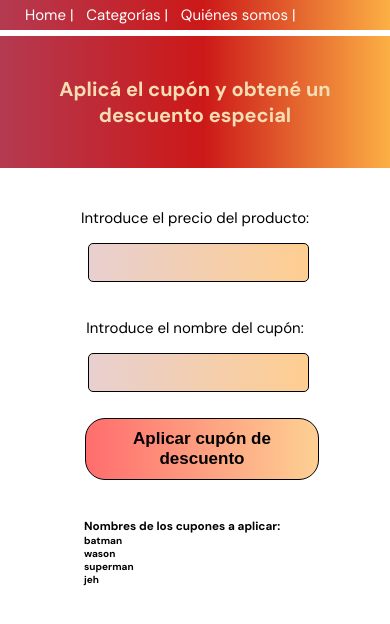
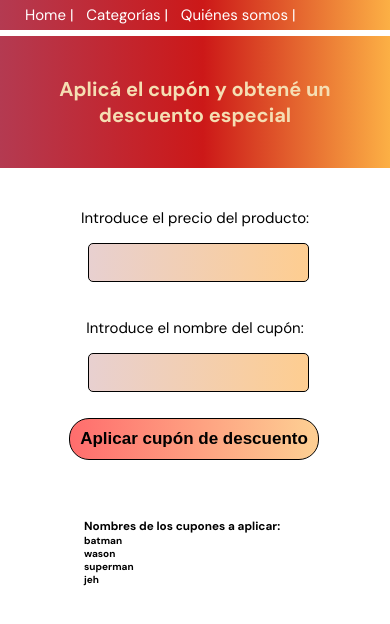
Before and after one commit to JoaquinWald/coupon-discount-project, a plain HTML site: page index.html in a window 390 px wide. Drawn offline with Linux system fonts and the light colour scheme.

Commit message:
Añadidos los media queries para tablet y desktop

```diff
--- /dev/null
+++ b/desktop.css
@@ -0,0 +1,8 @@
+.button-class{
+  width: 20%;
+  left: calc(50% - 130px);
+}
+
+.parrafo-resultado{
+  left: calc(50% - 445px);
+}
--- a/index.html
+++ b/index.html
@@ -9,6 +9,8 @@
   <title>Cupones con descuento</title>
   <link rel="stylesheet" href="./style.css">
   <link href="https://fonts.googleapis.com/css2?family=DM+Sans:wght@400;500;700&display=swap" rel="stylesheet">
+  <link rel="stylesheet" href="./tablet.css" media="(min-width: 768px)">
+  <link rel="stylesheet" href="./desktop.css" media="(min-width: 1300px)">
 </head>
 
 <body>
--- a/style.css
+++ b/style.css
@@ -105,12 +105,15 @@ h1{
 
 /* ------------Button--------------- */
 .button-class{
+  display: flex;
   position: absolute;
-  width: 60%;
-  align-content: center;
-  margin-top: 18rem;
+  width: 65%;
+  max-width: 25rem;
+  /* align-content: center; */
+  justify-content: center;
+  margin-top: 7rem;
   /* margin-left: 7.1rem; */
-  left: calc(50% - 110px);
+  left: calc(50% - 126px);
   border-radius: 2rem;
   background: linear-gradient(90deg, rgba(180,58,81,1) 0%, rgba(69,41,46,0) 0%, rgba(255,0,0,0.5718662464985995) 0%, rgba(252,170,69,0.5858718487394958) 97%);
   padding: 1rem;
@@ -132,7 +135,7 @@ h1{
   left: calc(50% - 129px);
   text-align: center;
   font-size: 2rem;
-  margin-top: 14rem;
+  margin-top: 13rem;
   /* margin-left: 10rem; */
   /* padding: 2rem; */
   /* border: solid 0.1rem rgba(180,58,81,1); */
--- /dev/null
+++ b/tablet.css
@@ -0,0 +1,7 @@
+.button-class{
+  width: 29%;
+}
+
+.parrafo-resultado{
+  left: calc(50% - 247px);
+}
```
